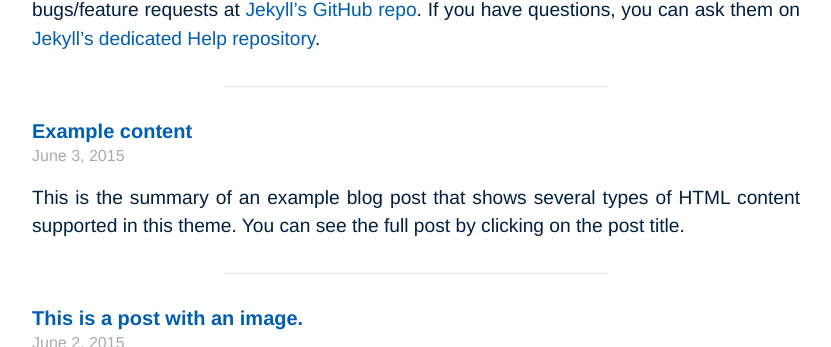
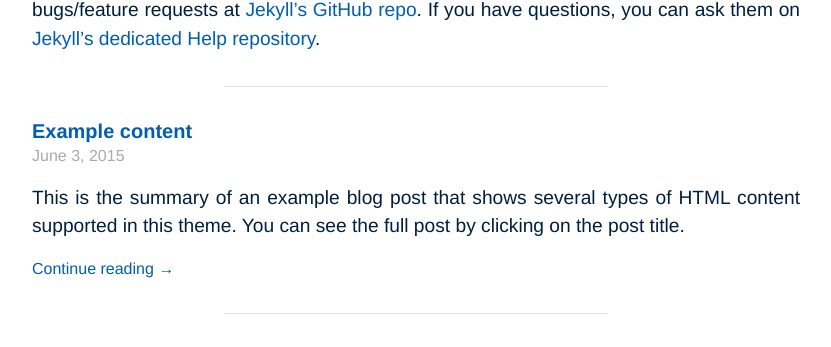
Before and after one commit to aliou/ace, a Jekyll site: the page built from index.html, in a window 1280 px wide and 900 px high, scrolled down 1351 px, cut to the strip 0-347 px from the top of the window. Shown: the whole strip, without its empty margins (32-863 px from the left). Built offline with Jekyll 4.4.1, drawn with Linux system fonts in a browser that asks for light colours; Markdown is read by kramdown in place of the engine named in the settings; the list of posts is cut into pages by our own code.

Commit message:
Add "continue reading" link.

```diff
--- a/index.html
+++ b/index.html
@@ -17,6 +17,7 @@ with_header: true
 
     {% if post.summary %}
       {{ post.summary | markdownify }}
+      <a href='{{ site.baseurl }}{{ post.url }}/'>Continue reading &rarr;</a>
     {% else %}
       {{ post.content }}
     {% endif %}
```
